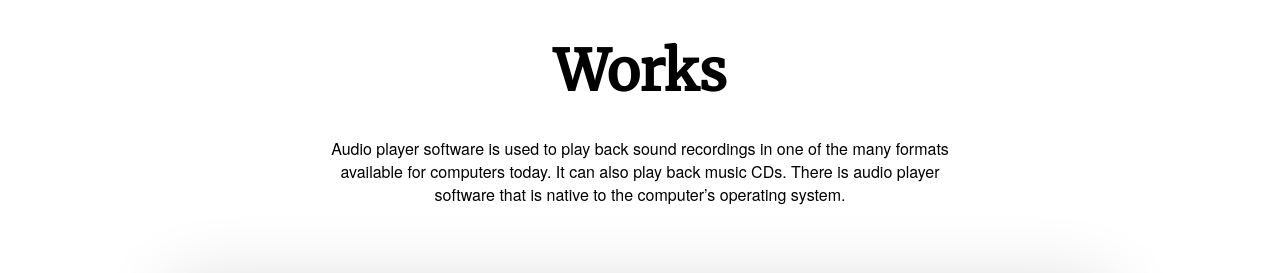
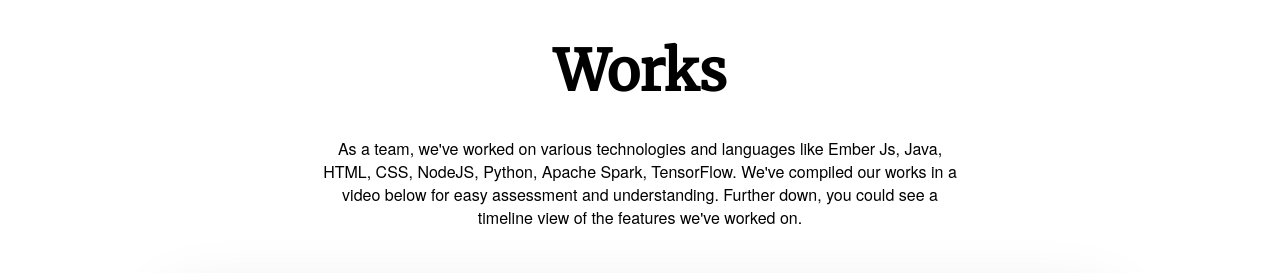
Before and after one commit to ahielanravichandran/ahielanravichandran.github.io, a plain HTML site: page index.html in a window 1280 px wide. Shown: the part 1360-1633 px from the top of the page. Drawn offline with nearby package versions, Linux system fonts and the light colour scheme; grey boxes are pictures that could not be loaded.

Commit message:
Work section content added
[PATCH] Work section content added

```diff
--- a/index.html
+++ b/index.html
@@ -620,7 +620,7 @@
       Works
     </div>
     <div class="workitem-description">
-      Audio player software is used to play back sound recordings in one of the many formats available for computers today. It can also play back music CDs. There is audio player software that is native to the computer’s operating system.
+      As a team, we've worked on various technologies and languages like Ember Js, Java, HTML, CSS, NodeJS, Python, Apache Spark, TensorFlow. We've compiled our works in a video below for easy assessment and understanding. Further down, you could see a timeline view of the features we've worked on.
     </div>
     <div class="workitem-content">
       <div class="workitem-video-container">
```
